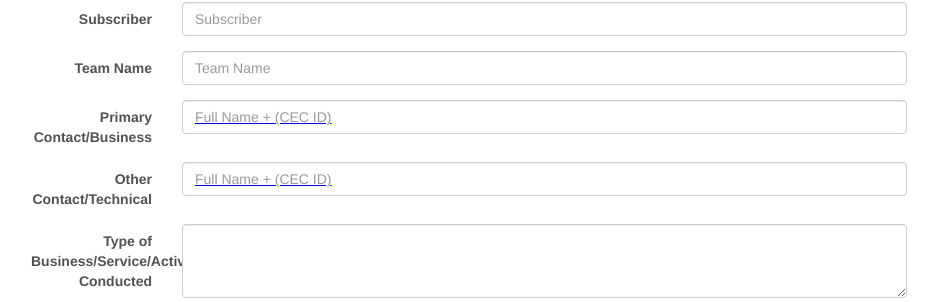
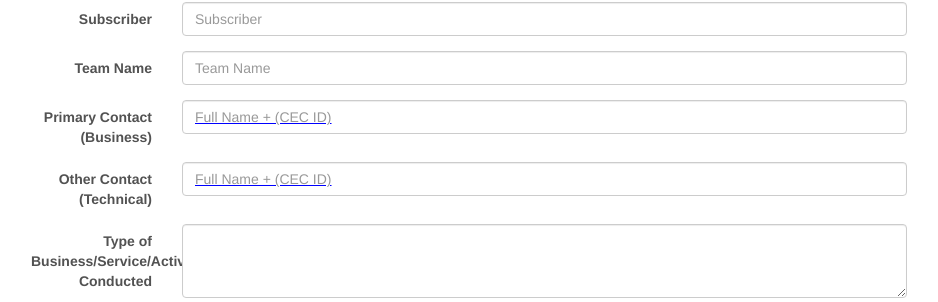
Before and after one commit to chochoa/NetworkServicesDashboard, a Flask app: template networkServicesDashboard/templates/corporateNetwork/dmzAddClient.html in a window 1280 px wide. Shown: the part 479-781 px from the top of the page, without its empty margins (171-1109 px from the left). Run offline with Flask 2, Linux system fonts and the light colour scheme; the template is opened without the code that fills it, so the values that code supplies are empty; some libraries are stand-ins or nearby versions.

Commit message:
Formatting

```diff
--- a/networkServicesDashboard/templates/corporateNetwork/dmzAddClient.html
+++ b/networkServicesDashboard/templates/corporateNetwork/dmzAddClient.html
@@ -115,14 +115,14 @@
 	</div>
 
 	<div class="form-group">
-		<label for="primaryContact" class="col-sm-2 control-label">Primary Contact/Business</label>
+		<label for="primaryContact" class="col-sm-2 control-label">Primary Contact (Business)</label>
 		<div class="col-sm-10">
 			<input data-toggle="tooltip" type="text" class="form-control" id="primaryContact" name="primarycontact" placeholder="Full Name + (CEC ID)" required>
 		</div>
 	</div>
 
 	<div class="form-group">
-		<label for="otherContact" class="col-sm-2 control-label">Other Contact/Technical</label>
+		<label for="otherContact" class="col-sm-2 control-label">Other Contact (Technical)</label>
 		<div class="col-sm-10">
 			<input data-toggle="tooltip" type="text" class="form-control" id="otherContact" name="othercontact" placeholder="Full Name + (CEC ID)">
 		</div>
--- a/networkServicesDashboard/templates/corporateNetwork/dmzClient.html
+++ b/networkServicesDashboard/templates/corporateNetwork/dmzClient.html
@@ -206,7 +206,7 @@
 					</div>
 
 					<div class="form-group">
-						<label for="primaryContact" class="col-sm-2 control-label">Primary Contact/Business</label>
+						<label for="primaryContact" class="col-sm-2 control-label">Primary Contact (Business)</label>
 						<div class="col-sm-10">
 							<input type="text" class="form-control" id="primaryContact" name="primarycontact" placeholder="Full Name + (CEC ID)" disabled value="{{clientArray.primarycontact}}">
 							<div id="clickPrimaryContact" style="position:absolute; left:0; right:0; top:0; bottom:0;"></div>
@@ -250,7 +250,7 @@
 					</div>
 
 					<div class="form-group">
-						<label for="otherContact" class="col-sm-2 control-label">Other Contact/Technical</label>
+						<label for="otherContact" class="col-sm-2 control-label">Other Contact (Technical)</label>
 						<div class="col-sm-10">
 							<input type="text" class="form-control" id="otherContact" name="othercontact" placeholder="Full Name + (CEC ID)" disabled value="{{clientArray.othercontact}}">
 							<div id="clickOtherContact" style="position:absolute; left:0; right:0; top:0; bottom:0;"></div>
```
